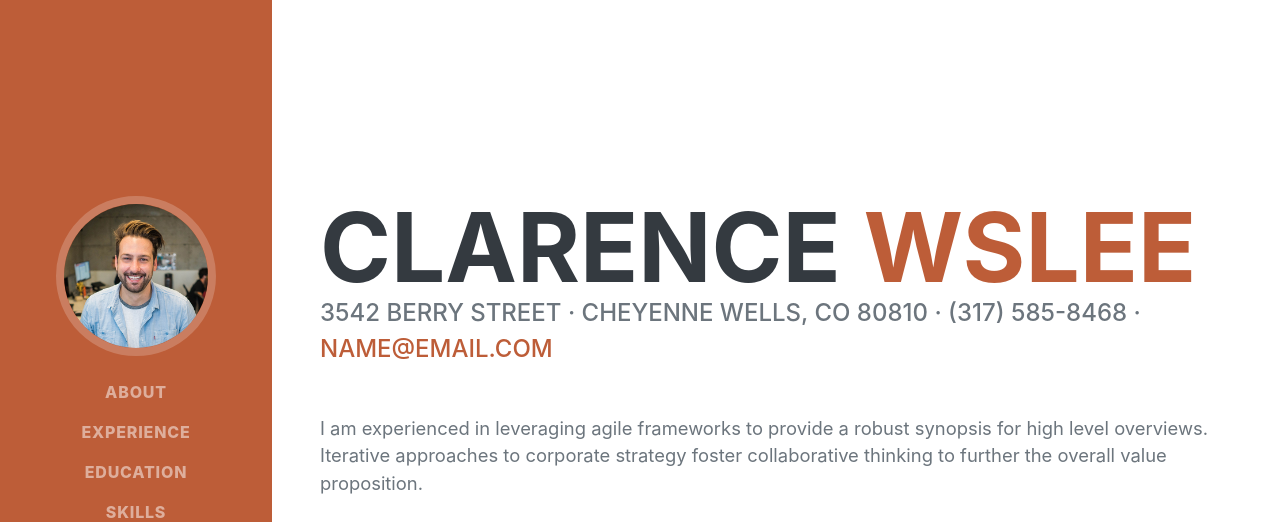
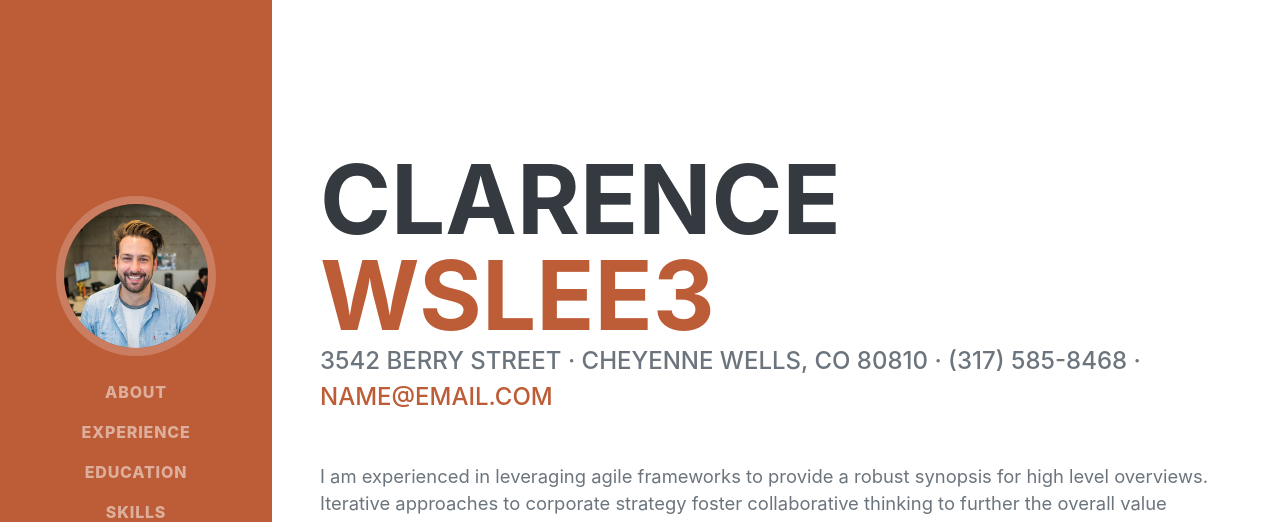
Before and after one commit to wslee94/Portfolio-old, a website: page index.html in a window 1280 px wide. Shown: the top 522 px of the page. Drawn offline with nearby package versions, Linux system fonts and the light colour scheme; a web font is replaced by a local one.

Commit message:
[개선] 테스트

```diff
--- a/index.html
+++ b/index.html
@@ -87,7 +87,9 @@
       <!-- About-->
       <section class="resume-section" id="about">
         <div class="resume-section-content">
-          <h1 class="mb-0">Clarence <span class="text-primary">wslee</span></h1>
+          <h1 class="mb-0">
+            Clarence <span class="text-primary">wslee3</span>
+          </h1>
           <div class="subheading mb-5">
             3542 Berry Street · Cheyenne Wells, CO 80810 · (317) 585-8468 ·
             <a href="mailto:name@email.com">name@email.com</a>
```
